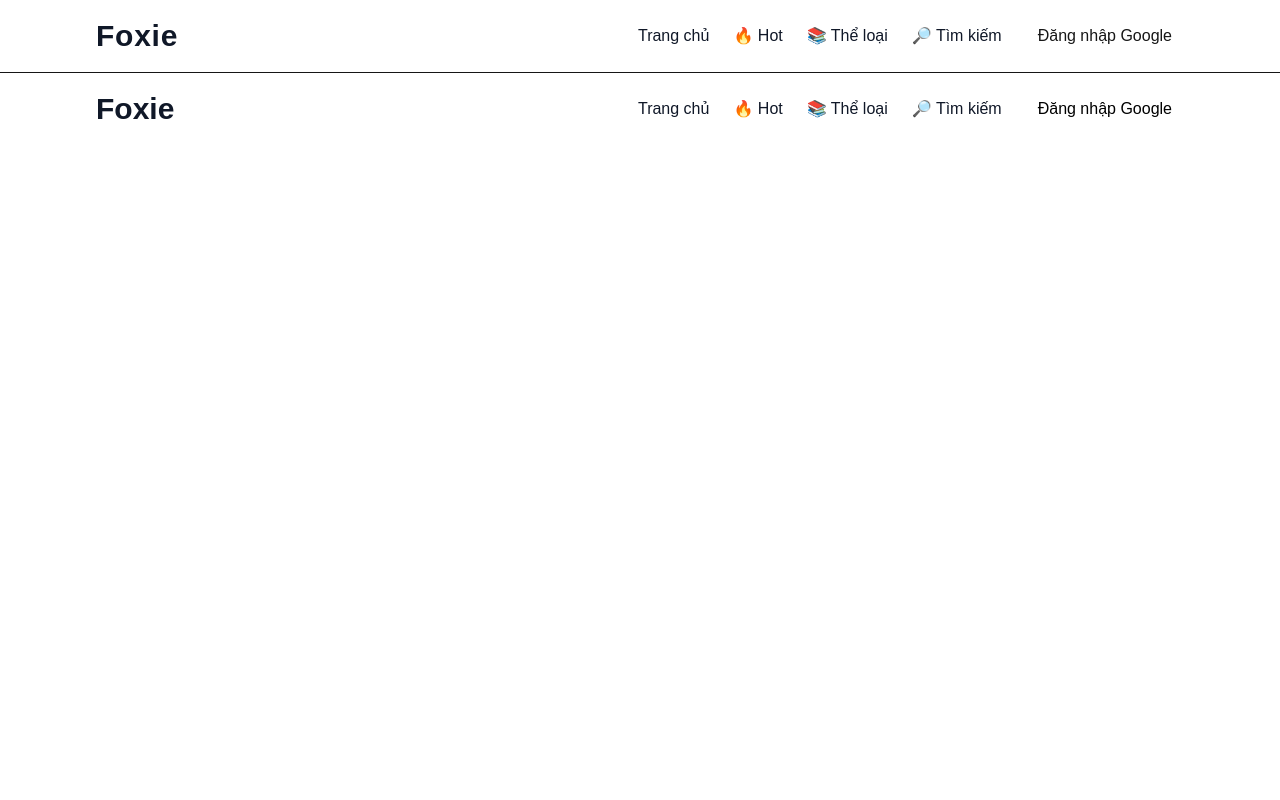
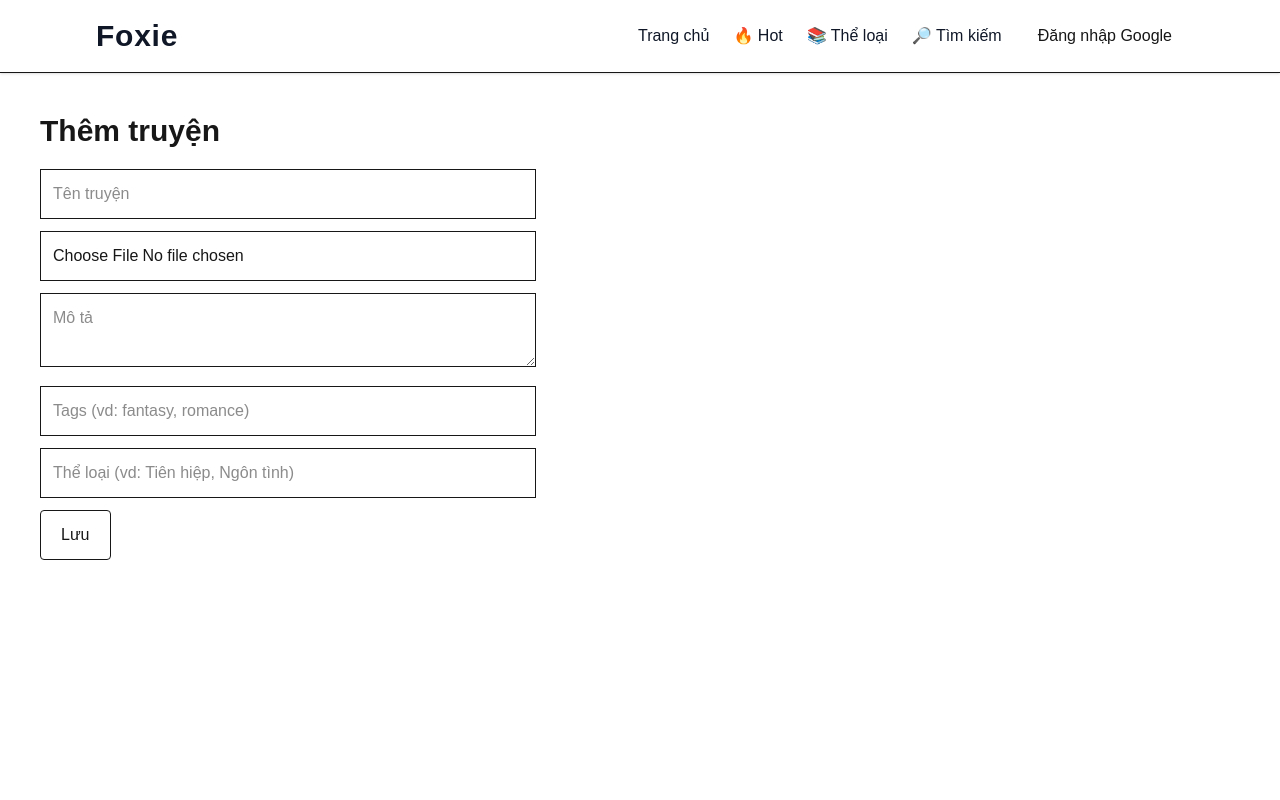
Before and after one commit to ebenhom/foxie, a Next.js app: page /admin/novels/create in a window 1280 px wide. Shown: the top 800 px of the page. Built offline with nearby package versions, Linux system fonts and the light colour scheme; no server answers.

Commit message:
fix auth dark navbar reader

```diff
--- a/app/layout.tsx
+++ b/app/layout.tsx
@@ -10,7 +10,6 @@
 
 import Navbar from "@/components/Navbar"
 
-import NavbarWrapper from "@/components/NavbarWrapper"
 
 
 
@@ -374,7 +373,7 @@
 
 
 
-<NavbarWrapper/>
+
 
 
 
--- a/components/NavbarWrapper.tsx
+++ /dev/null
@@ -1,28 +0,0 @@
-"use client"
-
-
-import {usePathname} from "next/navigation"
-
-import Navbar from "@/components/Navbar"
-
-
-
-export default function NavbarWrapper(){
-
-
-const pathname = usePathname()
-
-
-
-if(pathname.startsWith("/chap/")){
-
-return null
-
-}
-
-
-
-return <Navbar/>
-
-
-}
```
